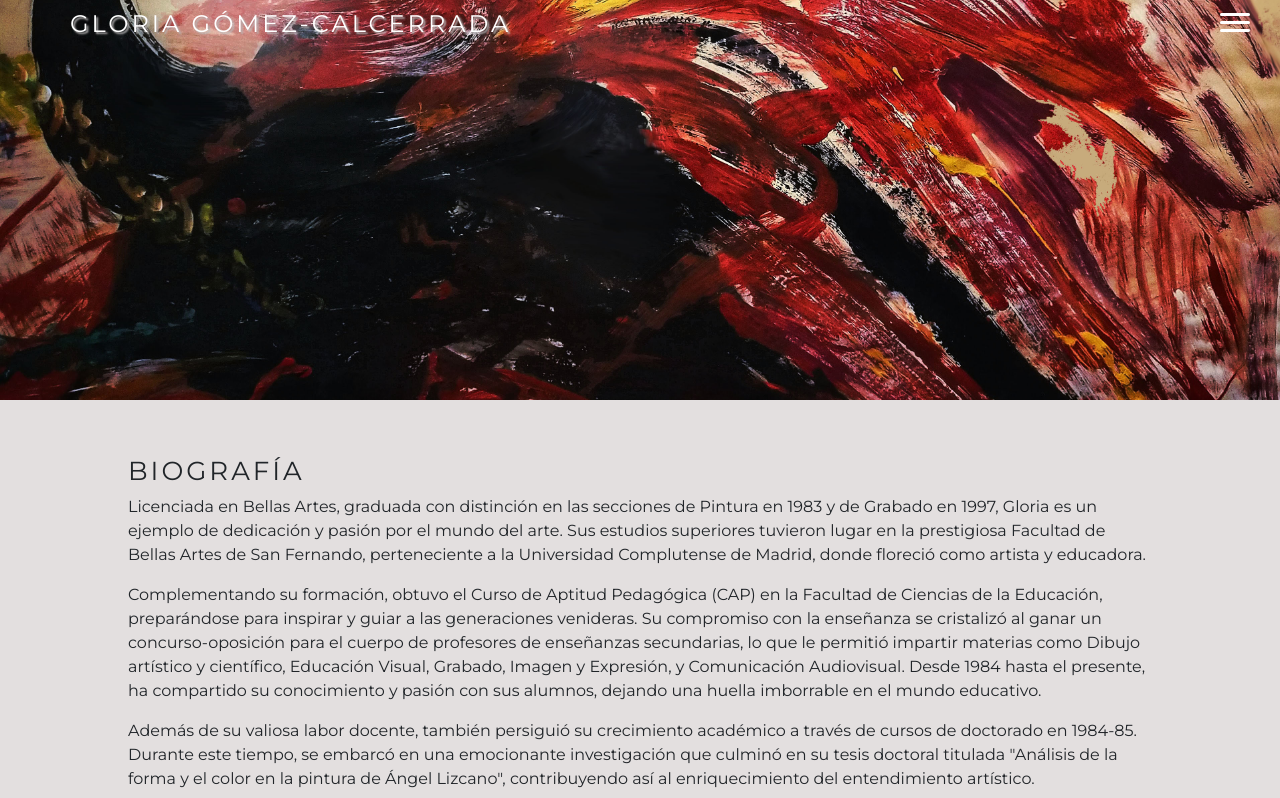
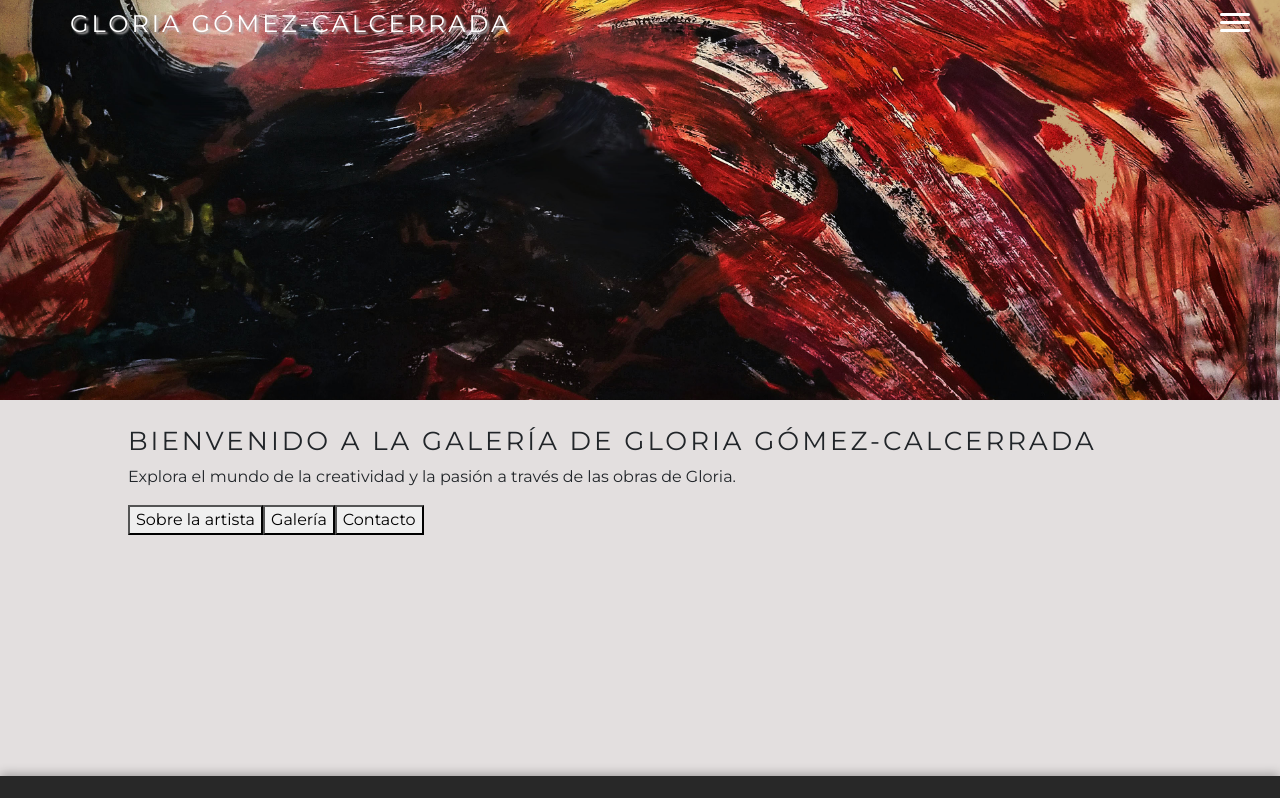
Before and after one commit to claudiabg-c/artist-personal-website, a React (Create React App) app: page /#/ in a window 1280 px wide. Shown: the top 798 px of the page. Built offline with nearby package versions, Linux system fonts and the light colour scheme.

Commit message:
Add new home component for the landing page

```diff
--- a/src/components/App.js
+++ b/src/components/App.js
@@ -1,8 +1,9 @@
-import { useState } from "react";
+import React, { useState } from "react";
 import { Route, Switch, Link, useHistory } from "react-router-dom";
-import Gallery from "./Gallery"
-import Biography from "./Biography"
-import Contact from "./Contact"
+import Home from "./Home";
+import Gallery from "./Gallery";
+import Biography from "./Biography";
+import Contact from "./Contact";
 import "../styles/App.scss";
 import "../styles/Reset.scss";
 
@@ -15,14 +16,6 @@ const App = () => {
   function toggleBurgerClass() {
     setBurger(!burger);
     setDNone(!dNone);
-  }
-
-  function scrollToSection(sectionId) {
-    history.push('/');
-    const sectionElement = document.getElementById(sectionId);
-    if (sectionElement) {
-      sectionElement.scrollIntoView({ behavior: 'smooth' });
-    }
   }
 
   return (
@@ -47,7 +40,7 @@ const App = () => {
               </div>
             </div>
             <div className={`menu ${dNone ? "d-none" : ""}`} onClick={toggleBurgerClass}>
-              <Link to="/">
+              <Link to="/biography">
                 <h3>Sobre la artista</h3>
               </Link>
               <Link to="/gallery">
@@ -62,7 +55,8 @@ const App = () => {
       </header>
       <main>
         <Switch>
-          <Route path="/" exact component={Biography} />
+          <Route path="/" exact component={Home} />
+          <Route path="/biography" component={Biography} />
           <Route path="/gallery" component={Gallery} />
           <Route path="/contact" component={Contact} />
         </Switch>
--- /dev/null
+++ b/src/components/Home.js
@@ -0,0 +1,70 @@
+import React from "react";
+import { Link } from "react-router-dom";
+import Carousel from "react-multi-carousel";
+import "react-multi-carousel/lib/styles.css";
+
+
+const Home = () => {
+    const responsive = {
+        superLargeDesktop: {
+            breakpoint: { max: 4000, min: 3000 },
+            items: 5
+        },
+        desktop: {
+            breakpoint: { max: 3000, min: 1024 },
+            items: 3
+        },
+        tablet: {
+            breakpoint: { max: 1024, min: 464 },
+            items: 2
+        },
+        mobile: {
+            breakpoint: { max: 464, min: 0 },
+            items: 1
+        }
+    };
+
+    return (
+        <div className="home" id="home">
+            <div className="welcome-message">
+                <h1>Bienvenido a la Galería de Gloria Gómez-Calcerrada</h1>
+                <p>Explora el mundo de la creatividad y la pasión a través de las obras de Gloria.</p>
+                <nav>
+                    <Link to="/biography">
+                        <button className="nav-button">Sobre la artista</button>
+                    </Link>
+                    <Link to="/gallery">
+                        <button className="nav-button">Galería</button>
+                    </Link>
+                    <Link to="/contact">
+                        <button className="nav-button">Contacto</button>
+                    </Link>
+                </nav>
+            </div>
+            <div className="highlight-gallery">
+                <Carousel responsive={responsive}>
+                    <div class="carousel-container">
+                        <div className="carousel-img image-1"></div>
+                    </div>
+                    <div class="carousel-container">
+                        <div className="carousel-img image-2"></div>
+                    </div>
+                    <div class="carousel-container">
+                        <div className="carousel-img image-3"></div>
+                    </div>
+                    <div class="carousel-container">
+                        <div className="carousel-img image-4"></div>
+                    </div>
+                    <div class="carousel-container">
+                        <div className="carousel-img image-5"></div>
+                    </div>
+                    <div class="carousel-container">
+                        <div className="carousel-img image-6"></div>
+                    </div>
+                </Carousel>
+            </div>
+        </div>
+    );
+};
+
+export default Home;
```
